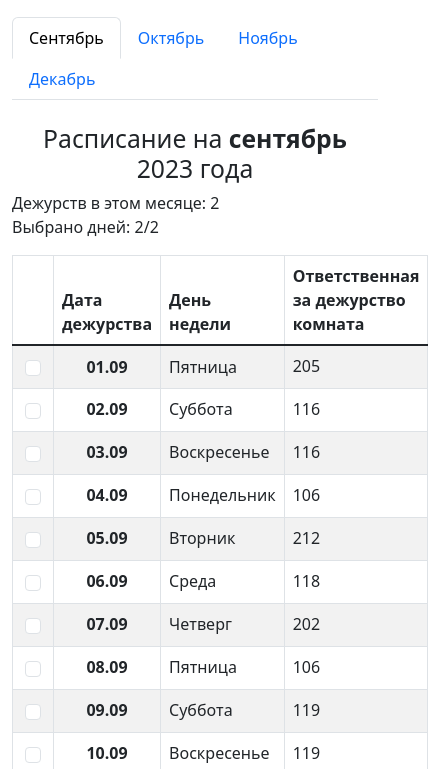
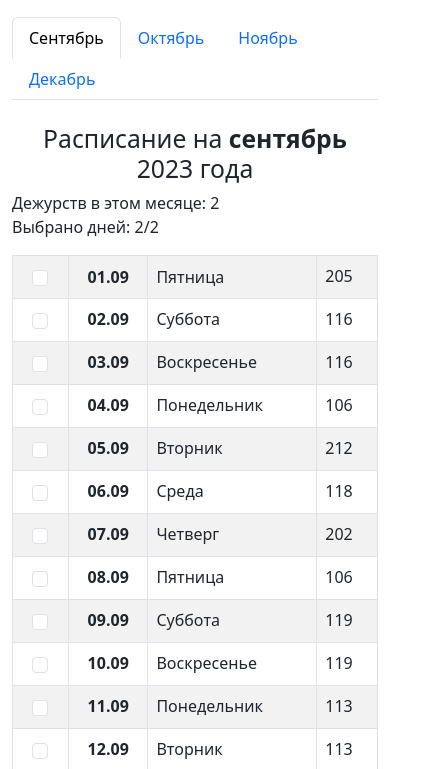
Before and after one commit to WoWich2005/duty-bntu, a website: page src/index.html in a window 390 px wide. Shown: the part 63-832 px from the top of the page, 428 px wide, since content can reach past the window. Drawn offline with nearby package versions, Linux system fonts and the light colour scheme; files that its build step writes are made by us from their sources.

Commit message:
Fix table display on Galaxy Fold

```diff
--- a/src/index.html
+++ b/src/index.html
@@ -79,14 +79,14 @@
 
 				<table class="table table-striped table-bordered mt-2 timetable">
 					<thead>
-						<tr>
+						<tr class="d-none d-sm-table-row">
 							<th class="timetable__col-checkbox"></th>
 							<th class="timetable__col--date" scope="col">Дата дежурства</th>
 							<th class="timetable__col--day" scope="col">День недели</th>
 							<th scope="col">Ответственная за дежурство комната</th>
 						</tr>
 					</thead>
-					<tbody class="table-group-divider">
+					<tbody>
 						<tr>
 							<td>
 								<div class="form-check d-flex justify-content-center align-items-center">
```
